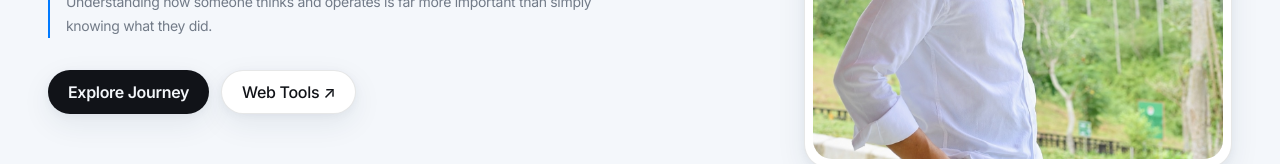
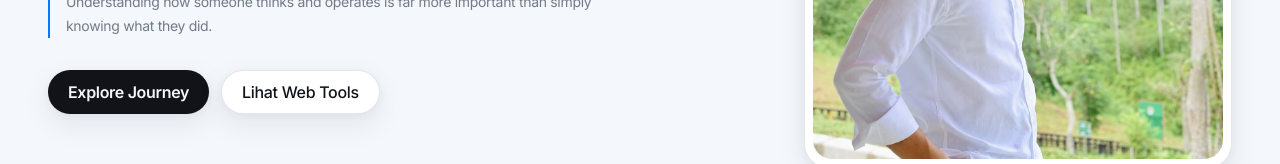
Before and after one commit to LionerHakim/JRHs, a React (Vite) app: page / in a window 1280 px wide. Shown: the part 502-666 px from the top of the page. Built offline with nearby package versions, Linux system fonts and the light colour scheme.

Commit message:
polish: simplify hero actions

```diff
--- a/src/components/Hero.tsx
+++ b/src/components/Hero.tsx
@@ -11,7 +11,7 @@ export default function Hero() {
           <p className="mt-4 max-w-xl border-l-2 border-[var(--color-accent)] pl-4 text-sm leading-6 text-[var(--color-muted)]">Understanding how someone thinks and operates is far more important than simply knowing what they did.</p>
           <div className="mt-8 flex flex-wrap gap-3">
             <a href="#rekam-jejak" className="portal-pill bg-[var(--color-ink)] px-5 font-semibold text-[var(--color-canvas)] shadow-[var(--shadow-soft)] transition active:scale-[.97] hover:-translate-y-0.5 focus:outline-none focus-visible:ring-2 focus-visible:ring-[var(--color-accent)]">Explore Journey</a>
-            <a href="#web-tools" className="portal-pill border border-[var(--color-line)] bg-[var(--color-paper)] px-5 font-medium text-[var(--color-ink)] shadow-[var(--shadow-soft)] transition active:scale-[.97] hover:-translate-y-0.5 focus:outline-none focus-visible:ring-2 focus-visible:ring-[var(--color-accent)]">Web Tools ↗</a>
+            <a href="#web-tools" className="portal-pill border border-[var(--color-line)] bg-[var(--color-paper)] px-5 font-medium text-[var(--color-ink)] shadow-[var(--shadow-soft)] transition active:scale-[.97] hover:-translate-y-0.5 focus:outline-none focus-visible:ring-2 focus-visible:ring-[var(--color-accent)]">Lihat Web Tools</a>
           </div>
         </div>
         <div className="justify-self-center md:justify-self-end">
```
